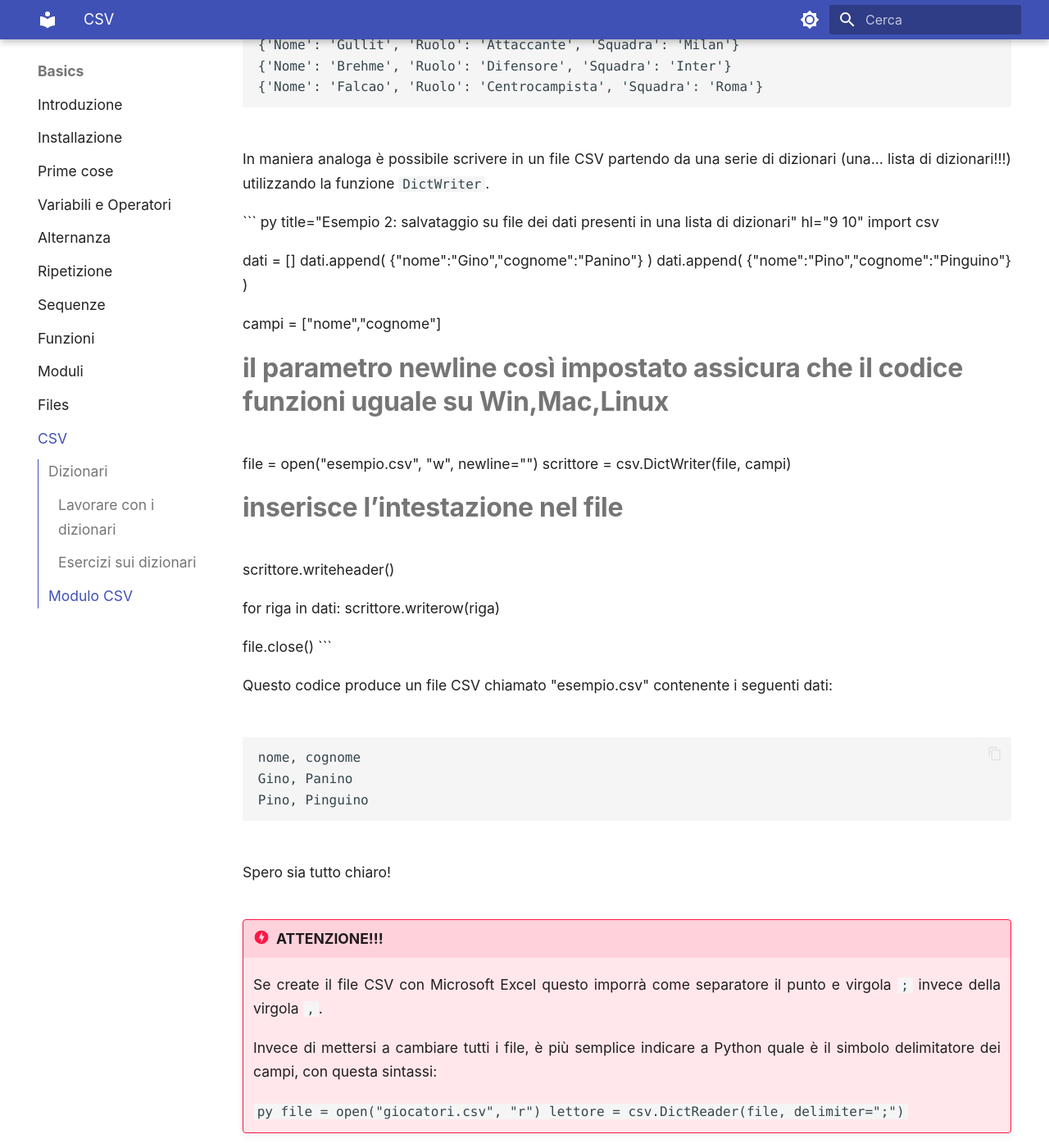
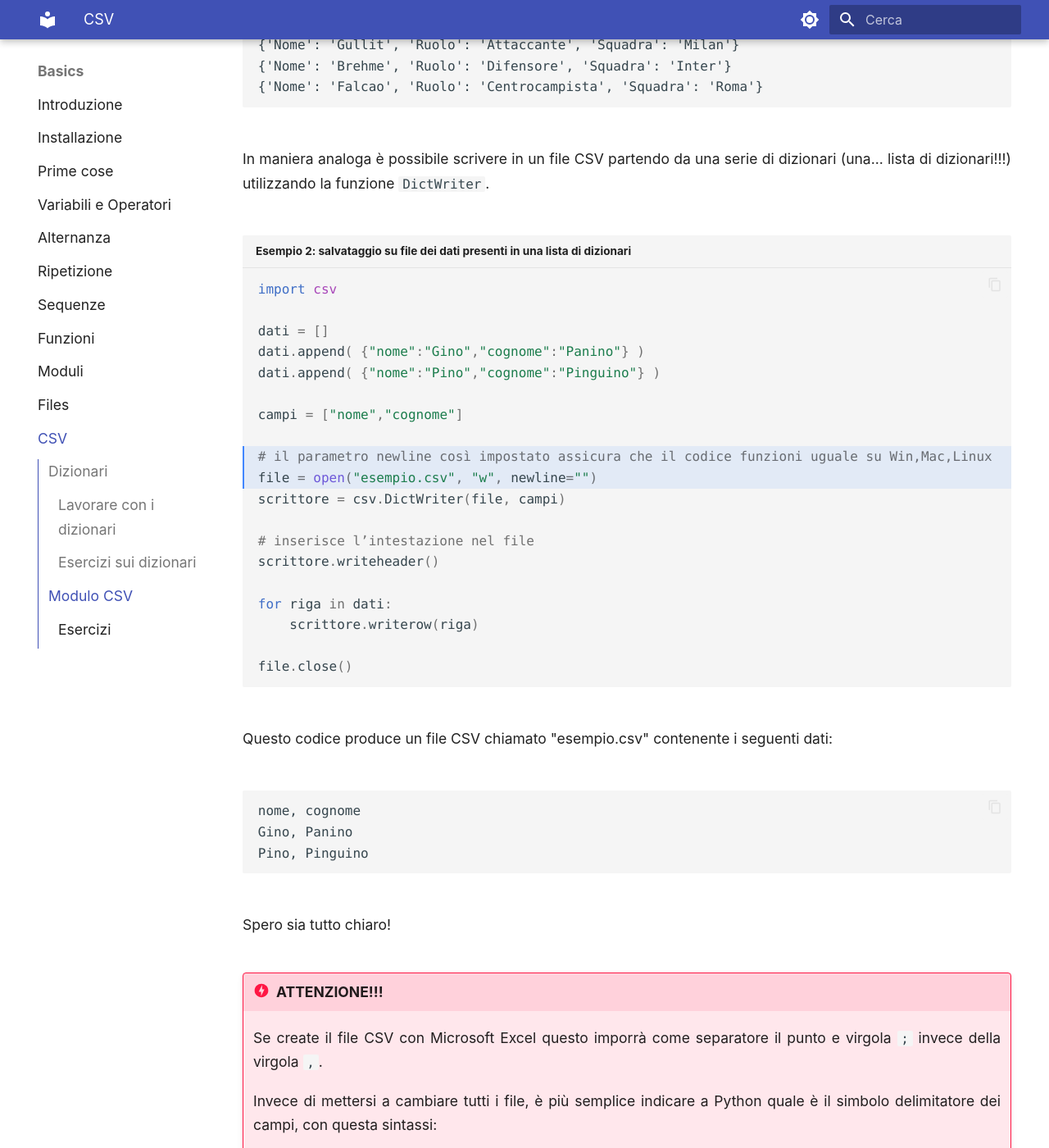
Before and after one commit to adjamhub/pyhandouts, an MkDocs documentation site: the page built from docs/basics/108_csv.md, in a window 1280 px wide and 1400 px high, scrolled down 16036 px. Shown: the whole window at 82% size. Built offline with MkDocs 1.6.1 and Material for MkDocs 9.7.7, drawn with Linux system fonts in a browser that asks for light colours; emoji names are drawn with the system emoji font; some of the changed text lies outside the part shown.

Commit message:
ari ari fix

````diff
--- a/docs/basics/108_csv.md
+++ b/docs/basics/108_csv.md
@@ -535,7 +535,7 @@
 
 
 
-``` py title="Esempio 2: salvataggio su file dei dati presenti in una lista di dizionari" hl="9 10"
+``` py title="Esempio 2: salvataggio su file dei dati presenti in una lista di dizionari" hl_lines="9 10"
 import csv
 
 dati = []
````
